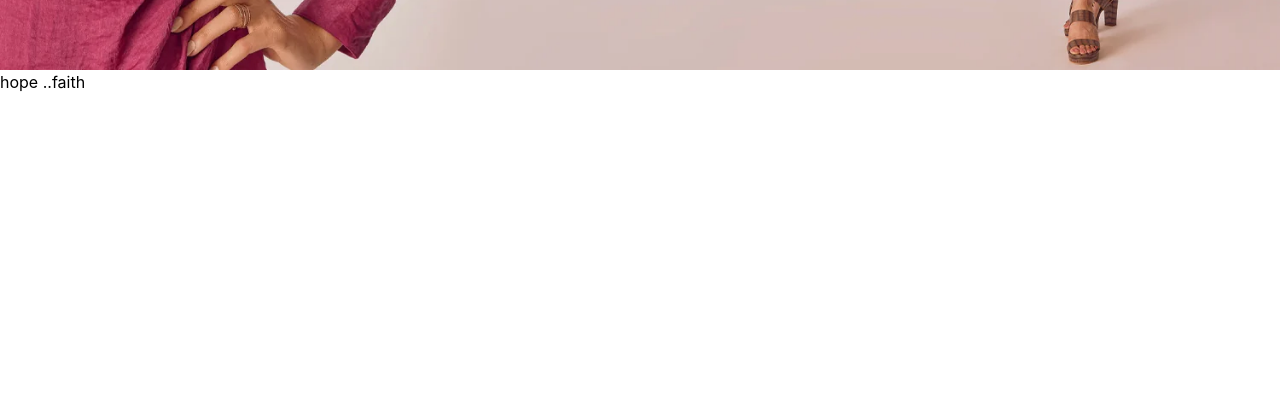
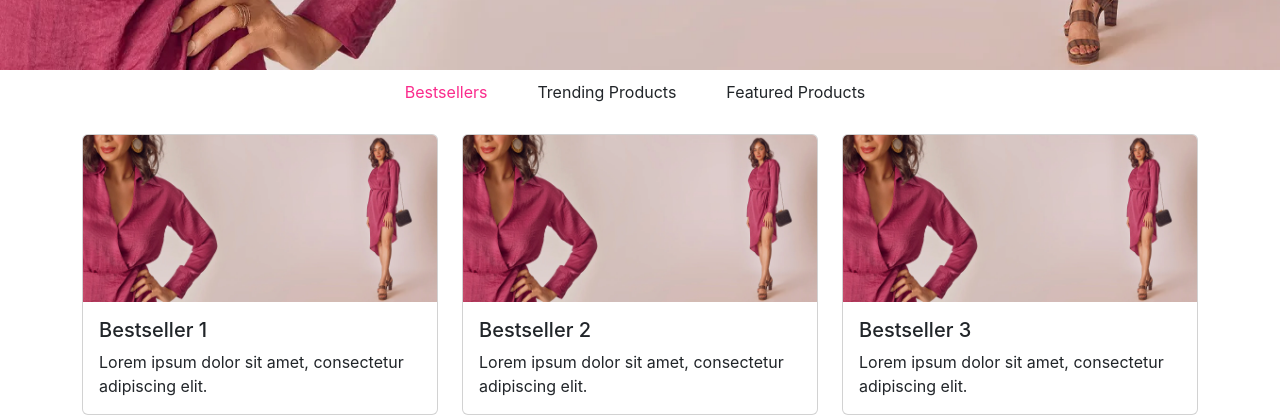
Before and after one commit to dhanwis/E-commerce-HAK, a React (Create React App) app: page / in a window 1280 px wide. Shown: the part 534-952 px from the top of the page. Built offline with nearby package versions, Linux system fonts and the light colour scheme.

Commit message:
first commit

```diff
--- /dev/null
+++ b/src/components/Bestsell.css
@@ -0,0 +1,20 @@
+.options {
+    display: flex;
+    justify-content: center;
+    margin-bottom: 20px;
+  }
+
+  .option {
+    padding: 10px 20px;
+    margin-right: 10px;
+    cursor: pointer;
+    transition: color 0.3s;
+  }
+
+  .option:hover {
+    color: #e27ac0; /* Change color on hover */
+  }
+
+  .option.active {
+    color: rgb(250, 43, 140); /* Active option color */
+  }
--- a/src/components/Bestsell.js
+++ b/src/components/Bestsell.js
@@ -1,13 +1,68 @@
-import React from 'react';
+import React, { useState } from 'react';
+import './Bestsell.css'; // Import your custom CSS file for styling
+import banner from '/home/vidya/Documents/DIL-HAK/dil-hakapp/src/ban.webp';
 
-function Bestsell() {
+const ProductGallery = () => {
+  // Sample data for bestseller, trending, and featured products (replace with your actual data)
+  const bestsellers = [
+    { id: 1, name: 'Bestseller 1', imageUrl: banner },
+    { id: 2, name: 'Bestseller 2', imageUrl: banner },
+    { id: 3, name: 'Bestseller 3', imageUrl: banner },
+    { id: 4, name: 'Bestseller 1', imageUrl: banner },
+    { id: 5, name: 'Bestseller 2', imageUrl: banner },
+    { id: 6, name: 'Bestseller 3', imageUrl: banner},
+    { id: 7, name: 'Bestseller 1', imageUrl: banner },
+    { id: 8, name: 'Bestseller 2', imageUrl: banner },
+    { id: 9, name: 'Bestseller 3', imageUrl: banner },
+  ];
+
+  const trendingProducts = [
+    { id: 1, name: 'Trending 1', imageUrl: banner },
+    { id: 2, name: 'Trending 2', imageUrl: banner },
+    { id: 3, name: 'Trending 3', imageUrl: banner },
+  ];
+
+  const featuredProducts = [
+    { id: 1, name: 'Featured 1', imageUrl: banner },
+    { id: 2, name: 'Featured 2', imageUrl: banner},
+    { id: 3, name: 'Featured 3', imageUrl: banner},
+    { id: 4, name: 'Featured 1', imageUrl: banner },
+    { id: 5, name: 'Featured 2', imageUrl: banner},
+    { id: 6, name: 'Featured 3', imageUrl: banner},
+  ];
+
+  const [selectedOption, setSelectedOption] = useState('bestsellers');
+
+  const renderProductCards = (products) => {
+    return (
+      <div className="row">
+        {products.map(product => (
+          <div className="col-md-4 mb-4" key={product.id}>
+            <div className="card">
+              <img src={product.imageUrl} className="card-img-top" alt={product.name} />
+              <div className="card-body">
+                <h5 className="card-title">{product.name}</h5>
+                <p className="card-text">Lorem ipsum dolor sit amet, consectetur adipiscing elit.</p>
+              </div>
+            </div>
+          </div>
+        ))}
+      </div>
+    );
+  };
+
   return (
-    <div style={{color:'black'}}>
-      <p>
-        hope ..faith
-        </p>
+    <div className="container">
+      <div className="options">
+        <span className={`option ${selectedOption === 'bestsellers' ? 'active' : ''}`} onClick={() => setSelectedOption('bestsellers')}>Bestsellers</span>
+        <span className={`option ${selectedOption === 'trending' ? 'active' : ''}`} onClick={() => setSelectedOption('trending')}>Trending Products</span>
+        <span className={`option ${selectedOption === 'featured' ? 'active' : ''}`} onClick={() => setSelectedOption('featured')}>Featured Products</span>
+      </div>
+      {selectedOption === 'bestsellers' && renderProductCards(bestsellers)}
+      {selectedOption === 'trending' && renderProductCards(trendingProducts)}
+      {selectedOption === 'featured' && renderProductCards(featuredProducts)}
     </div>
-  )
-}
+  );
+};
 
-export default Bestsell;
+export default ProductGallery;
```
